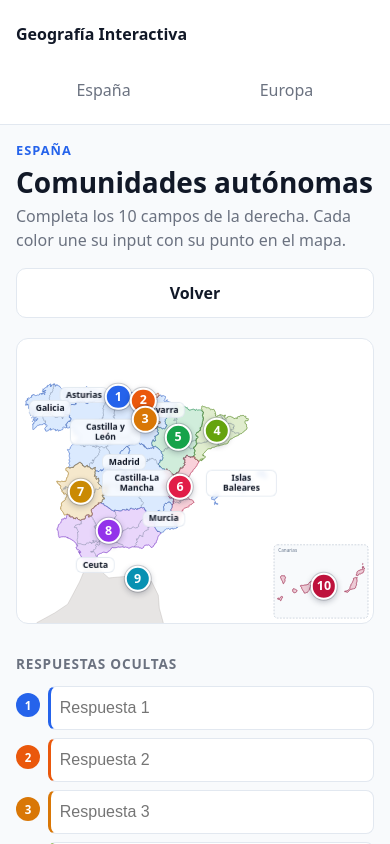
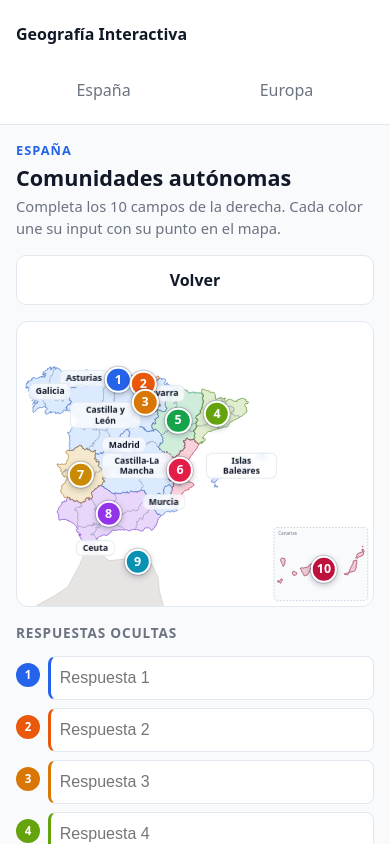
Before and after one commit to lpenate/spain-geography, a Vue app: page /quiz/comunidades in a window 390 px wide. Shown: the top 844 px of the page. Built offline with nearby package versions, Linux system fonts and the light colour scheme.

Commit message:
fix(quiz): fit Spain map within viewport without page scroll
Use a viewport-height flex layout and aspect-ratio constrained map canvas
so the Spain SVG scales inside the quiz panel instead of overflowing it.

```diff
--- a/src/App.vue
+++ b/src/App.vue
@@ -25,6 +25,9 @@ import AppHeader from '@/components/layout/AppHeader.vue'
   position: relative;
   z-index: 0;
   flex: 1;
+  display: flex;
+  flex-direction: column;
+  min-height: 0;
   width: min(1120px, 100%);
   margin: 0 auto;
   padding: var(--space-page-y) var(--space-page-x) var(--space-page-bottom);
--- a/src/components/maps/SvgQuizMap.vue
+++ b/src/components/maps/SvgQuizMap.vue
@@ -103,30 +103,38 @@ defineExpose({
 .svg-quiz-map {
   width: 100%;
   height: 100%;
+  min-height: 0;
+  display: grid;
+  place-items: center;
 }
 
 .svg-quiz-map__canvas {
   position: relative;
-  width: 100%;
-  height: 100%;
-  min-height: 280px;
+  width: min(100cqw, calc(100cqh * 10 / 7));
+  height: min(100cqh, calc(100cqw * 7 / 10));
   overflow: hidden;
   border: 1px solid var(--border);
   border-radius: 12px;
   background: var(--surface);
-  touch-action: pan-x pan-y pinch-zoom;
+  touch-action: manipulation;
+}
+
+.svg-quiz-map--spain .svg-quiz-map__canvas {
+  width: min(100cqw, calc(100cqh * 5 / 4));
+  height: min(100cqh, calc(100cqw * 4 / 5));
 }
 
 .svg-quiz-map__svg {
   position: relative;
   z-index: 1;
   width: 100%;
+  height: 100%;
   line-height: 0;
 }
 
 .svg-quiz-map__svg :deep(svg) {
   width: 100%;
-  height: auto;
+  height: 100%;
   display: block;
 }
 
@@ -183,4 +191,22 @@ defineExpose({
   font-size: clamp(0.54rem, 1vw, 0.68rem);
   max-width: min(18vw, 4.5rem);
 }
+
+@media (max-width: 900px) {
+  .svg-quiz-map {
+    display: block;
+    width: 100%;
+    height: auto;
+  }
+
+  .svg-quiz-map__canvas {
+    width: 100%;
+    height: auto;
+    aspect-ratio: 10 / 7;
+  }
+
+  .svg-quiz-map--spain .svg-quiz-map__canvas {
+    aspect-ratio: 5 / 4;
+  }
+}
 </style>
--- a/src/components/quiz/MapQuizExercise.vue
+++ b/src/components/quiz/MapQuizExercise.vue
@@ -242,12 +242,20 @@ watch(
 </template>
 
 <style scoped>
+.quiz-exercise {
+  display: flex;
+  flex-direction: column;
+  flex: 1;
+  min-height: 0;
+}
+
 .quiz-exercise__header {
   display: flex;
   align-items: flex-start;
   justify-content: space-between;
   gap: 1rem;
-  margin-bottom: 1.25rem;
+  margin-bottom: 1rem;
+  flex-shrink: 0;
 }
 
 .quiz-exercise__eyebrow {
@@ -261,12 +269,14 @@ watch(
 
 .quiz-exercise__header h1 {
   margin: 0 0 0.35rem;
+  font-size: clamp(1.35rem, 3vw, 1.85rem);
 }
 
 .quiz-exercise__lead {
   margin: 0;
   color: var(--text-muted);
-  line-height: 1.5;
+  line-height: 1.45;
+  font-size: 0.92rem;
 }
 
 .quiz-exercise__back {
@@ -287,7 +297,8 @@ watch(
   display: flex;
   align-items: stretch;
   gap: 1rem;
-  min-height: 420px;
+  flex: 1;
+  min-height: 0;
   overflow: hidden;
   isolation: isolate;
 }
@@ -297,6 +308,10 @@ watch(
   z-index: 1;
   flex: 1;
   min-width: 0;
+  min-height: 0;
+  container-type: size;
+  display: grid;
+  place-items: center;
 }
 
 .quiz-exercise__connectors {
@@ -312,11 +327,13 @@ watch(
 @media (max-width: 900px) {
   .quiz-exercise__panel {
     flex-direction: column;
-    min-height: auto;
+    flex: none;
+    overflow: visible;
   }
 
   .quiz-exercise__map {
-    min-height: 300px;
+    container-type: inline-size;
+    min-height: 0;
   }
 
   .quiz-exercise__connectors {
--- a/src/components/quiz/QuizAnswerSidebar.vue
+++ b/src/components/quiz/QuizAnswerSidebar.vue
@@ -129,6 +129,9 @@ const registerRow = (itemId: string, element: Element | ComponentPublicInstance
   gap: 0.75rem;
   width: min(100%, 17.5rem);
   flex-shrink: 0;
+  min-height: 0;
+  overflow-y: auto;
+  overscroll-behavior: contain;
 }
 
 .quiz-sidebar__title {
--- a/src/views/quizzes/QuizPlayView.vue
+++ b/src/views/quizzes/QuizPlayView.vue
@@ -16,9 +16,16 @@ const isValidMode = computed(() => validModes.includes(mode.value))
 </script>
 
 <template>
-  <MapQuizExercise v-if="isValidMode" :mode="mode" />
+  <MapQuizExercise v-if="isValidMode" class="quiz-play" :mode="mode" />
   <section v-else>
     <h1>Quiz no encontrado</h1>
     <p>El modo de quiz solicitado no existe.</p>
   </section>
 </template>
+
+<style scoped>
+.quiz-play {
+  flex: 1;
+  min-height: 0;
+}
+</style>
```
Also changed, not shown: src/style.css (line endings or trailing spaces).
